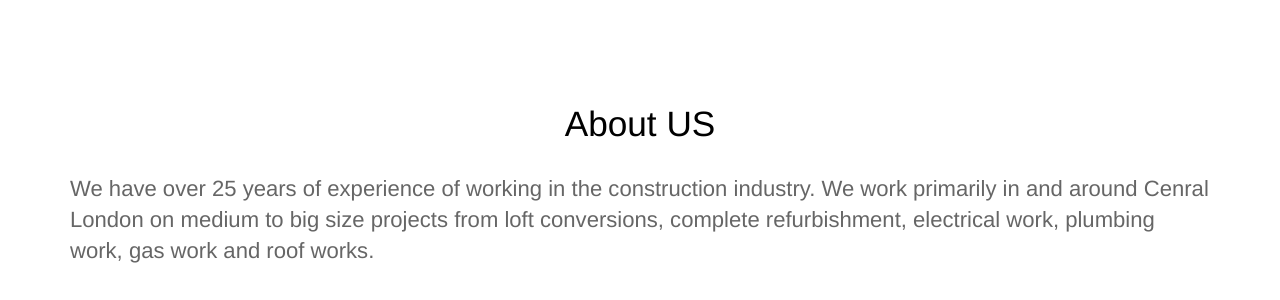
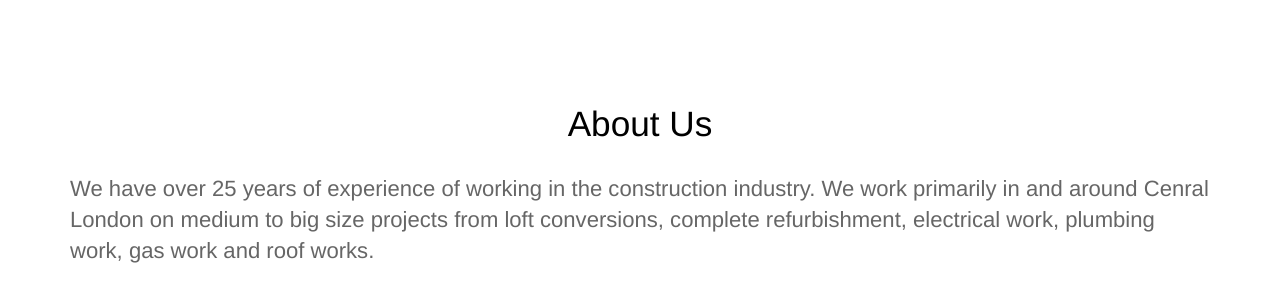
Before and after one commit to lacweb3/constructlancaster, a Jekyll site: the page built from about.html, in a window 1280 px wide. Shown: the part 162-462 px from the top of the page. Built offline with Jekyll 4.4.1, drawn with Linux system fonts in a browser that asks for light colours.

```diff
--- a/about.html
+++ b/about.html
@@ -1,5 +1,5 @@
 ---
-title: <h2> About US </h2>
+title: <h2> About Us </h2>
 description: >-
   <p> We have over 25 years of experience of working in the construction industry. We work primarily in and around Cenral London on medium to big size projects from loft conversions, complete refurbishment, electrical work, plumbing work, gas work and roof works. </p>
 ---
```
